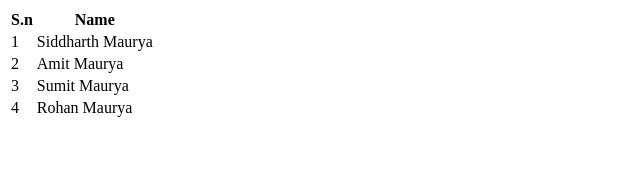
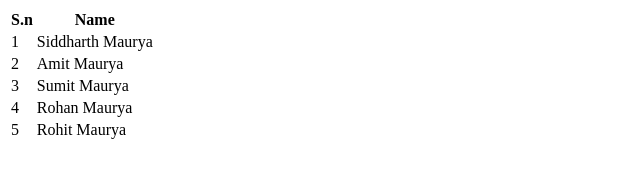
Before and after one commit to sidtm521/staticwebapp, a plain HTML site: page index.html in a window 1280 px wide. Shown: the whole page, without its empty margins (0-640 px from the left). Drawn offline with Linux system fonts and the light colour scheme.

Commit message:
fourth changes

```diff
--- a/index.html
+++ b/index.html
@@ -27,6 +27,10 @@
             <td>4</td>
             <td>Rohan Maurya</td>
         </tr>
+        <tr>
+            <td>5</td>
+            <td>Rohit Maurya</td>
+        </tr>
     </table>
 
 </body>
```
